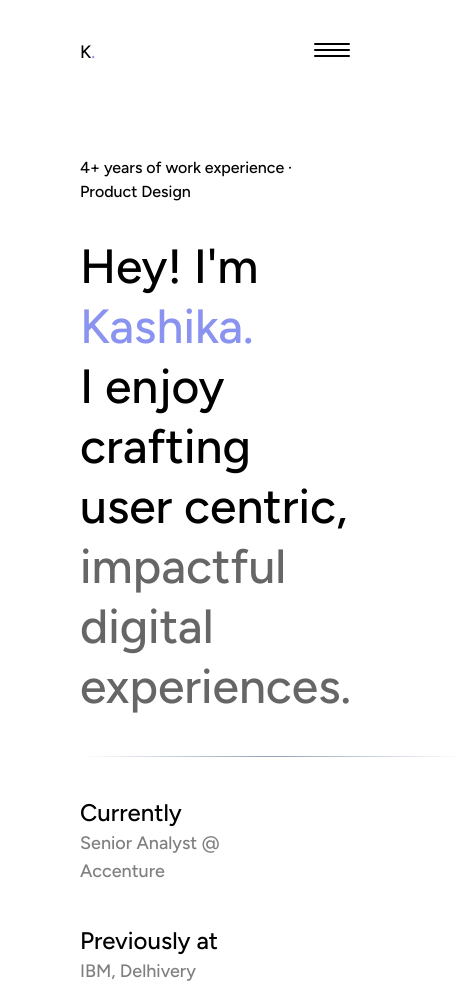
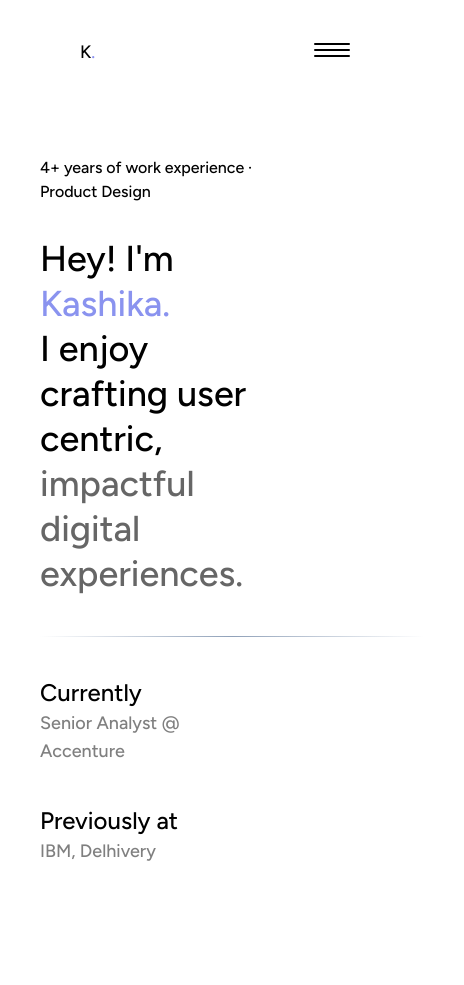
Before and after one commit to ayushmanchhabra/kashikagirotra.com, a React (Vite) app: page /#/ in a window 390 px wide. Shown: the whole page, 464 px wide, since content can reach past the window. After the commit the page ends 865 px from the top, so only its background shows below. Built offline with nearby package versions, Linux system fonts and the light colour scheme.

Commit message:
fix(home): make mobile and tablet responsive

```diff
--- a/src/screens/Home.tsx
+++ b/src/screens/Home.tsx
@@ -4,13 +4,13 @@ export default function Home() {
 
     return (
         <>
-            <section className='h-full pl-20 pt-15 grid grid-cols-[2fr_1fr] items-center flex justify-start items-center'>
+            <section className='h-full pl-20 max-md:pl-10 pt-15 grid grid-cols-[2fr_1fr] items-center flex justify-start items-center'>
 
                 <div className="flex flex-col items-start justify-center">
 
                     <span className='font-medium mb-8'>4+ years of work experience · Product Design</span>
 
-                    <span className="text-[48px] text-black gap-4 leading-tight">
+                    <span className="text-[48px] max-sm:text-[36px] text-black gap-4 leading-tight">
                         Hey! I'm <span className='text-[#8A93EF]'>Kashika.</span>
                         <br />
                         I enjoy crafting user centric,
@@ -28,9 +28,9 @@ export default function Home() {
                 </div>
             </section>
 
-            <hr className="w-96 ml-20 mt-10 h-[1.0px] bg-gradient-to-r from-transparent via-slate-400 to-transparent border-0" />
+            <hr className="w-96 ml-20 max-md:ml-10 mt-10 h-[1.0px] bg-gradient-to-r from-transparent via-slate-400 to-transparent border-0" />
 
-            <section className='pl-20 pt-10 grid grid-cols-2 items-center'>
+            <section className='pl-20 max-md:pl-10 pt-10 grid grid-cols-2 items-center'>
                 <div className="flex md:flex-row items-start justify-center max-sm:flex-col max-sm:gap-10 md:gap-30">
                     <div className='flex flex-col items-start justify-center'>
                         <span className='text-2xl text-semibold'>Currently</span>
```
